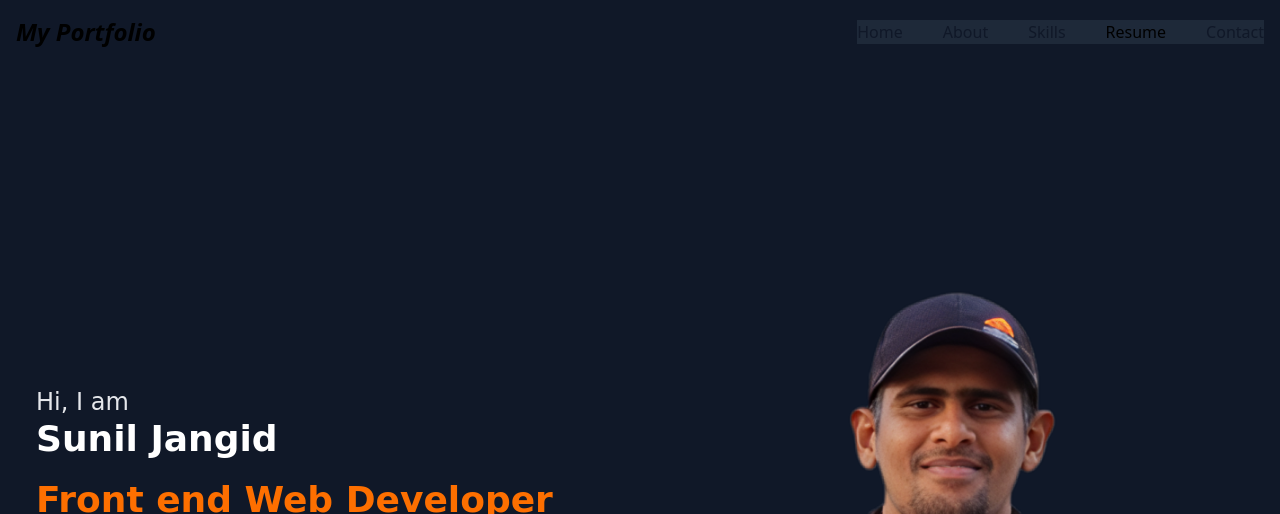
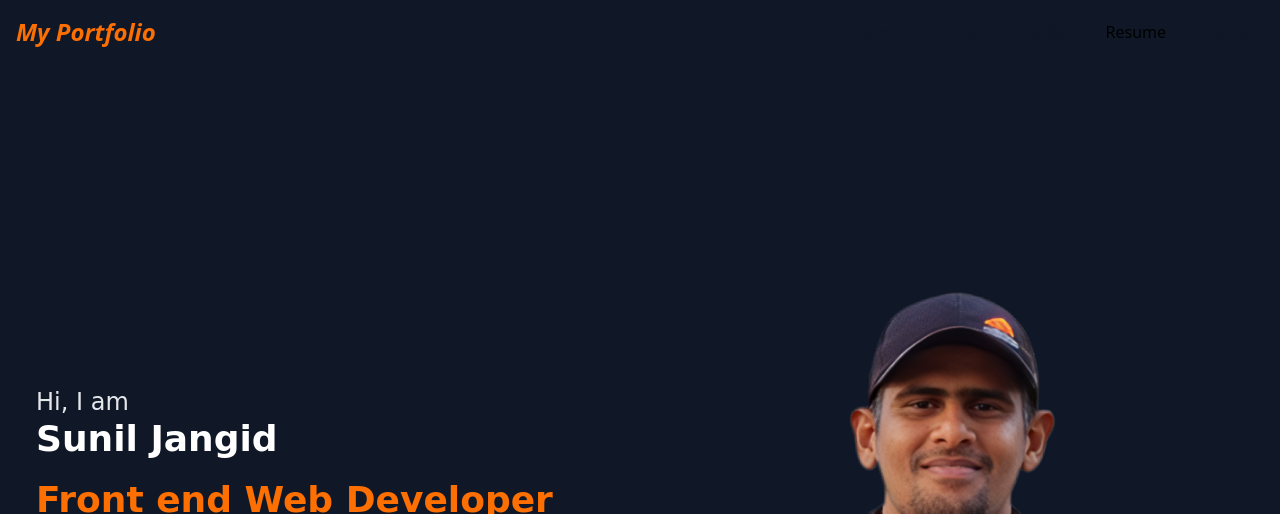
Before and after one commit to Jangid-sunsa/myportfolio, a plain HTML site: page index.html in a window 1280 px wide. Shown: the top 514 px of the page. Drawn offline with nearby package versions, Linux system fonts and the light colour scheme; a web font is replaced by a local one.

Commit message:
Update index.html

```diff
--- a/index.html
+++ b/index.html
@@ -31,7 +31,7 @@
       >
         <a href="#" class="flex items-center">
           <span
-            class="text-2xl font-semibold whitespace-nowrap dark:text-[#FD6F00] italic"
+            class="text-2xl font-semibold whitespace-nowrap text-[#FD6F00] dark:text-[#FD6F00] italic"
             >My Portfolio</span
           >
         </a>
@@ -40,7 +40,7 @@
           class="nav-links duration-900 md:static absolute md:min-h-fit min-h-[20vh] left-0 top-[-100%] w-full md:block md:w-auto"
         >
           <ul
-            class="font-medium flex md:flex-row flex-col bg-gray-800 p-4 md:p-0 mt-4 md:space-x-8 md:mt-0 md:gap-2 gap-2"
+            class="font-medium flex md:flex-row flex-col bg-gray-200 md:bg-gray-900 p-4 md:p-0 mt-4 md:space-x-8 md:mt-0 md:gap-2 gap-2"
           >
             <li>
               <a
```
